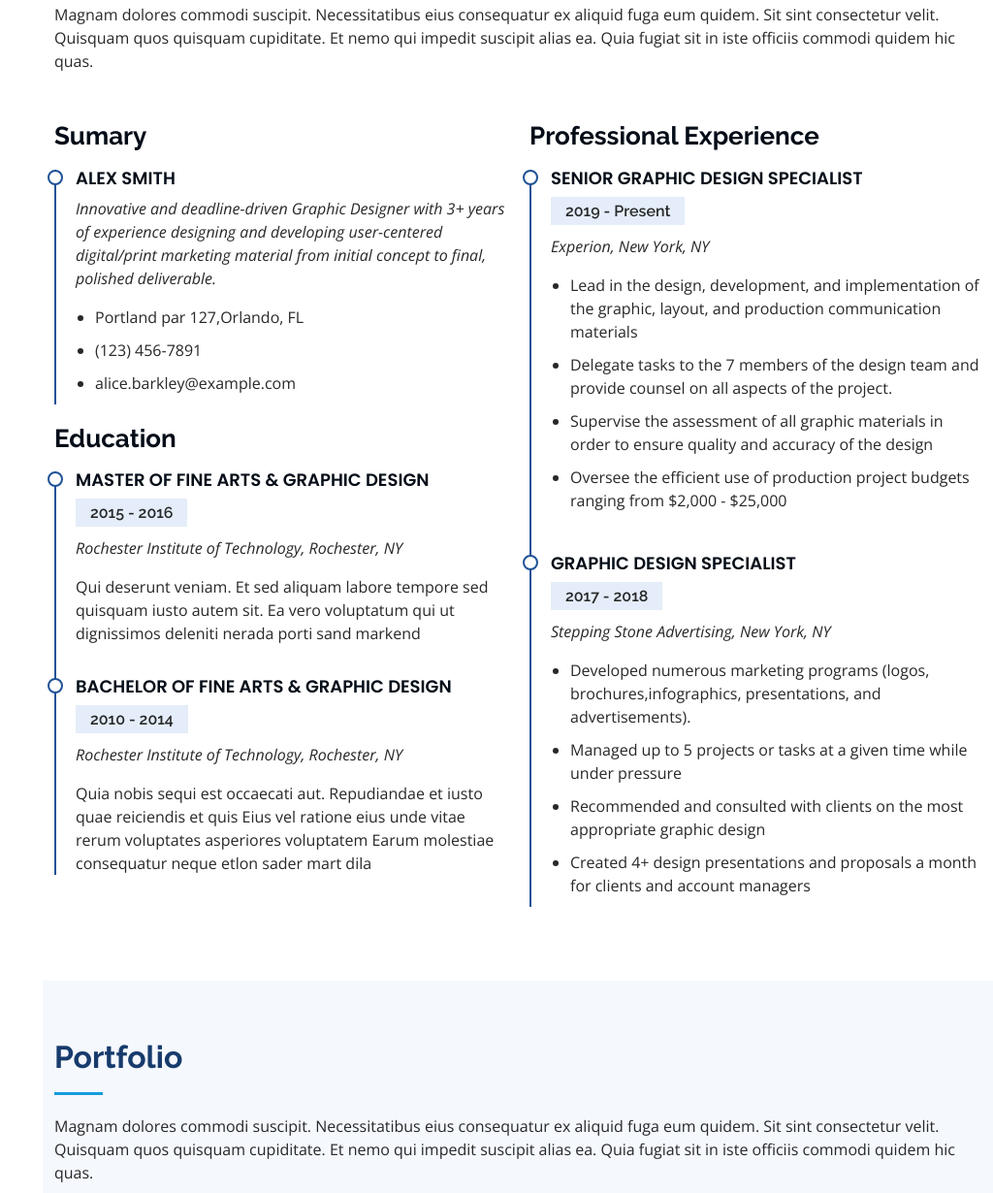
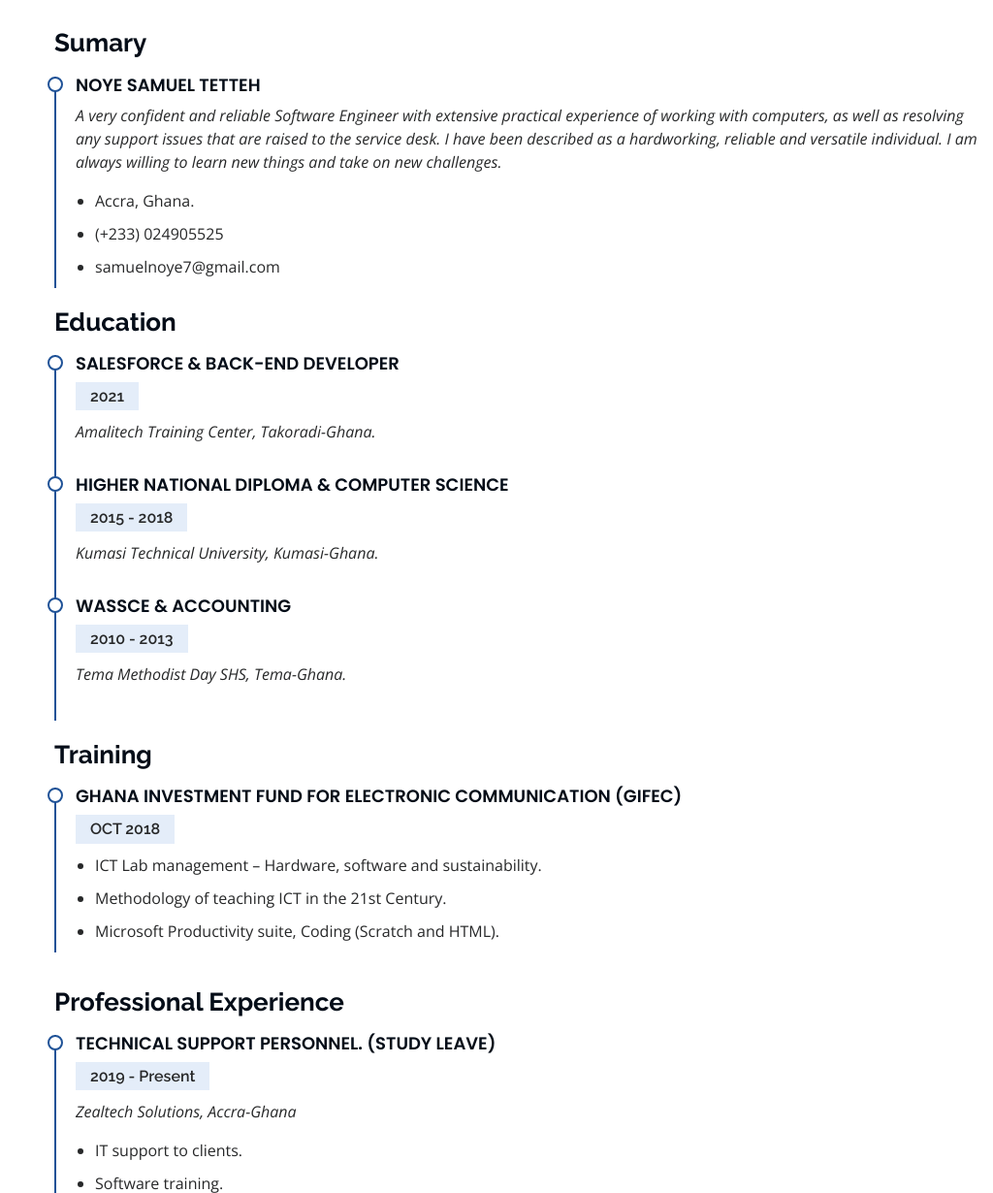
Before and after one commit to samuelnoye/noyesamuel, a plain HTML site: page index.html in a window 1280 px wide. Shown: the part 2087-3317 px from the top of the page at 97% size, without its empty margins (256-1280 px from the left). Drawn offline with nearby package versions, Linux system fonts and the light colour scheme.

Commit message:
Education

```diff
--- a/index.html
+++ b/index.html
@@ -9,9 +9,7 @@
     <meta content="" name="description">
     <meta content="" name="keywords">
 
-    <!-- Favicons -->
-    <link href="assets/img/favicon.png" rel="icon">
-    <link href="assets/img/apple-touch-icon.png" rel="apple-touch-icon">
+
 
     <!-- Google Fonts -->
     <link href="https://fonts.googleapis.com/css?family=Open+Sans:300,300i,400,400i,600,600i,700,700i|Raleway:300,300i,400,400i,500,500i,600,600i,700,700i|Poppins:300,300i,400,400i,500,500i,600,600i,700,700i" rel="stylesheet">
@@ -39,6 +37,7 @@
         <div class="d-flex flex-column">
 
             <div class="profile">
+                <br>
                 <img src="assets/img/22b.jpeg" alt="" class="img-fluid rounded-circle">
                 <h1 class="text-light"><a href="index.html">Noye Samuel</a></h1>
                 <div class="social-links mt-3 text-center">
@@ -178,8 +177,7 @@
 
                 <div class="section-title">
                     <h2>Skills</h2>
-                    <p>Magnam dolores commodi suscipit. Necessitatibus eius consequatur ex aliquid fuga eum quidem. Sit sint consectetur velit. Quisquam quos quisquam cupiditate. Et nemo qui impedit suscipit alias ea. Quia fugiat sit in iste officiis commodi
-                        quidem hic quas.</p>
+                    <p></p>
                 </div>
 
                 <div class="row skills-content">
@@ -253,59 +251,79 @@
 
                 <div class="section-title">
                     <h2>Resume</h2>
-                    <p>Magnam dolores commodi suscipit. Necessitatibus eius consequatur ex aliquid fuga eum quidem. Sit sint consectetur velit. Quisquam quos quisquam cupiditate. Et nemo qui impedit suscipit alias ea. Quia fugiat sit in iste officiis commodi
-                        quidem hic quas.</p>
+                    <p>I want to succeed in a stimulating and challenging environment that will provide me with advancement opportunities to achieve personal and organizational goals.</p>
                 </div>
 
                 <div class="row">
-                    <div class="col-lg-6" data-aos="fade-up">
+                    <div class="col-lg-12" data-aos="fade-up">
                         <h3 class="resume-title">Sumary</h3>
                         <div class="resume-item pb-0">
-                            <h4>Alex Smith</h4>
-                            <p><em>Innovative and deadline-driven Graphic Designer with 3+ years of experience designing and developing user-centered digital/print marketing material from initial concept to final, polished deliverable.</em></p>
+                            <h4>Noye Samuel Tetteh</h4>
+                            <p><em>A very confident and reliable Software Engineer with extensive practical experience of working with
+                              computers, as well as resolving any support issues that are raised to the service desk. I have been
+                              described as a hardworking, reliable and versatile individual. I am always willing to learn new things
+                              and take on new challenges.
+                              </em></p>
                             <ul>
-                                <li>Portland par 127,Orlando, FL</li>
-                                <li>(123) 456-7891</li>
-                                <li>alice.barkley@example.com</li>
+                                <li>Accra, Ghana.</li>
+                                <li>(+233) 024905525</li>
+                                <li>samuelnoye7@gmail.com</li>
                             </ul>
                         </div>
 
                         <h3 class="resume-title">Education</h3>
                         <div class="resume-item">
-                            <h4>Master of Fine Arts &amp; Graphic Design</h4>
-                            <h5>2015 - 2016</h5>
-                            <p><em>Rochester Institute of Technology, Rochester, NY</em></p>
-                            <p>Qui deserunt veniam. Et sed aliquam labore tempore sed quisquam iusto autem sit. Ea vero voluptatum qui ut dignissimos deleniti nerada porti sand markend</p>
+                            <h4>Salesforce &amp; Back-End Developer</h4>
+                            <h5>2021</h5>
+                            <p><em>Amalitech Training Center, Takoradi-Ghana.</em></p>
                         </div>
                         <div class="resume-item">
-                            <h4>Bachelor of Fine Arts &amp; Graphic Design</h4>
-                            <h5>2010 - 2014</h5>
-                            <p><em>Rochester Institute of Technology, Rochester, NY</em></p>
-                            <p>Quia nobis sequi est occaecati aut. Repudiandae et iusto quae reiciendis et quis Eius vel ratione eius unde vitae rerum voluptates asperiores voluptatem Earum molestiae consequatur neque etlon sader mart dila</p>
+                            <h4>Higher National Diploma &amp; Computer Science</h4>
+                            <h5>2015 - 2018</h5>
+                            <p><em>Kumasi Technical University, Kumasi-Ghana.</em></p>
+                        </div>
+                        <div class="resume-item">
+                            <h4>WASSCE &amp; Accounting</h4>
+                            <h5>2010 - 2013</h5>
+                            <p><em>Tema Methodist Day SHS, Tema-Ghana.</em></p>
+                        </div>
+                        <h3 class="resume-title">Training</h3>
+                        <div class="resume-item">
+                            <h4>Ghana Investment Fund For Electronic Communication (GIFEC)</h4>
+                            <h5>OCT 2018</h5>
+                            <ul>
+                                <li>ICT Lab management – Hardware, software and sustainability.</li>
+                                <li>Methodology of teaching ICT in the 21st Century.</li>
+                                <li>Microsoft Productivity suite, Coding (Scratch and HTML).
+                                </li>
+                            </ul>
                         </div>
                     </div>
-                    <div class="col-lg-6" data-aos="fade-up" data-aos-delay="100">
+                    <div class="col-lg-12" data-aos="fade-up" data-aos-delay="100">
                         <h3 class="resume-title">Professional Experience</h3>
                         <div class="resume-item">
-                            <h4>Senior graphic design specialist</h4>
+                            <h4>Technical Support Personnel. (Study leave)
+                            </h4>
                             <h5>2019 - Present</h5>
-                            <p><em>Experion, New York, NY </em></p>
+                            <p><em>Zealtech Solutions, Accra-Ghana </em></p>
                             <ul>
-                                <li>Lead in the design, development, and implementation of the graphic, layout, and production communication materials</li>
-                                <li>Delegate tasks to the 7 members of the design team and provide counsel on all aspects of the project. </li>
-                                <li>Supervise the assessment of all graphic materials in order to ensure quality and accuracy of the design</li>
-                                <li>Oversee the efficient use of production project budgets ranging from $2,000 - $25,000</li>
+                                <li>IT support to clients.</li>
+                                <li>Software training.</li>
+                                <li>Hardware installation and repairs.</li>
                             </ul>
                         </div>
                         <div class="resume-item">
-                            <h4>Graphic design specialist</h4>
-                            <h5>2017 - 2018</h5>
-                            <p><em>Stepping Stone Advertising, New York, NY</em></p>
+                            <h4>Tech Support/IT Tuitor</h4>
+                            <h5>2018 - 2019</h5>
+                            <p><em>Abaam ICT Center, Kade-Ghana</em></p>
                             <ul>
-                                <li>Developed numerous marketing programs (logos, brochures,infographics, presentations, and advertisements).</li>
-                                <li>Managed up to 5 projects or tasks at a given time while under pressure</li>
-                                <li>Recommended and consulted with clients on the most appropriate graphic design</li>
-                                <li>Created 4+ design presentations and proposals a month for clients and account managers</li>
+                                <li>IT tutor for the schools in the community and also the general public</li>
+                                <li>Running the café (I was able to develop a timer software in Java for the café).</li>
+                                <li>Library management (I develop a library management system for the library).</li>
+                                <li>Hardware repairs/ maintenance.</li>
+                                <li>Networking.</li>
+                                <li>Troubleshooting.
+                                </li>
                             </ul>
                         </div>
                     </div>
@@ -320,9 +338,8 @@
             <div class="container">
 
                 <div class="section-title">
-                    <h2>Portfolio</h2>
-                    <p>Magnam dolores commodi suscipit. Necessitatibus eius consequatur ex aliquid fuga eum quidem. Sit sint consectetur velit. Quisquam quos quisquam cupiditate. Et nemo qui impedit suscipit alias ea. Quia fugiat sit in iste officiis commodi
-                        quidem hic quas.</p>
+                    <h2>Projects</h2>
+                    <p></p>
                 </div>
 
                 <div class="row" data-aos="fade-up">
@@ -681,3 +698,5 @@
 </html>
 
 </html>
+
+</html>
```
